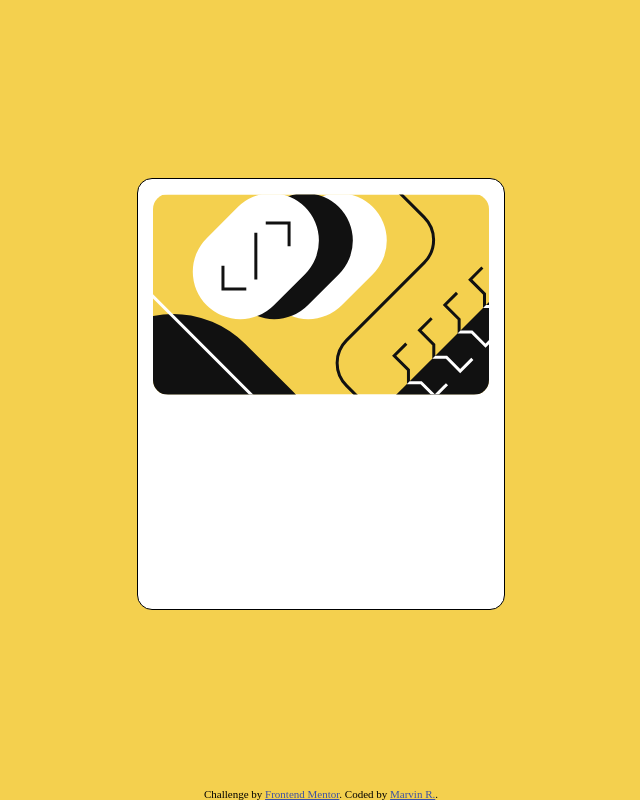
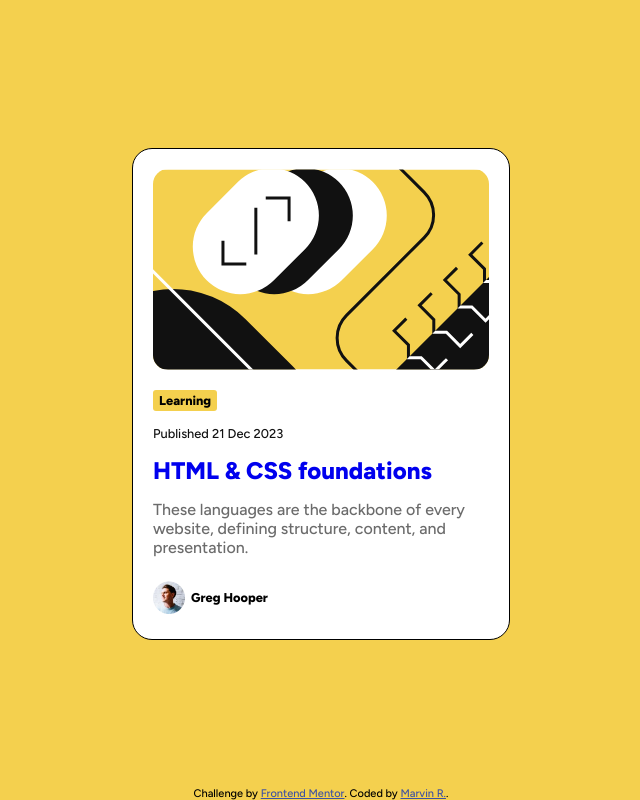
Before and after one commit to elMarMar/blog-preview-card-main, a plain HTML site: page index.html in a window 1280 px wide. Shown: the whole page, without its empty margins (319-959 px from the left). Drawn offline with Linux system fonts and the light colour scheme.

Commit message:
final draft

```diff
--- a/index.html
+++ b/index.html
@@ -13,7 +13,12 @@
     />
 
     <title>Frontend Mentor | Blog preview card</title>
-
+    <link rel="preconnect" href="https://fonts.googleapis.com" />
+    <link rel="preconnect" href="https://fonts.gstatic.com" crossorigin />
+    <link
+      href="https://fonts.googleapis.com/css2?family=Figtree:ital,wght@0,300..900;1,300..900&display=swap"
+      rel="stylesheet"
+    />
     <!-- Feel free to remove these styles or customise in your own stylesheet 👍 -->
     <style>
       .attribution {
@@ -22,6 +27,11 @@
       }
       .attribution a {
         color: hsl(228, 45%, 44%);
+      }
+
+      * {
+        font-family: "Figtree", serif;
+        font-weight: 500;
       }
 
       body {
@@ -33,6 +43,11 @@
         background-color: hsl(47, 88%, 63%);
       }
 
+      p,
+      h1 {
+        margin: 0px;
+      }
+
       .content {
         flex-grow: 1; /*Fills Remaining Space*/
         flex-shrink: 1; /*Allows shrinking for shorter displays*/
@@ -42,11 +57,15 @@
       }
 
       .card {
+        display: flex; /*will allow me to margin-auto for profile*/
+        flex-direction: column;
+
         background-color: hsl(0, 0%, 100%);
-        height: 400px;
-        padding: 15px;
+        height: 450px;
+        max-width: 336px;
+        padding: 20px;
 
-        border-radius: 15px;
+        border-radius: 20px;
         border-style: solid;
         border-color: black;
         border-width: 1px;
@@ -55,12 +74,87 @@
       .card > img {
         border-radius: 15px;
       }
+
+      .card #learning {
+        align-self: flex-start; /*overrides the default - align-items: stretch - in flexbox*/
+        width: auto;
+        background-color: hsl(47, 88%, 63%);
+
+        font-size: 0.8rem;
+        font-weight: 800;
+        padding: 3px 6px 3px 6px;
+        margin-top: 20px;
+        margin-bottom: 15px;
+        border-radius: 3px;
+      }
+
+      .card #published-date {
+        font-size: 0.8rem;
+        color: hsl(0, 0%, 7%);
+      }
+
+      .card > a {
+        text-decoration: none;
+      }
+
+      .card > a:visited {
+        color: inherit;
+      }
+
+      .card > a:hover {
+        color: hsl(47, 88%, 63%);
+      }
+
+      .card > a > h1 {
+        font-size: 1.5rem;
+        font-weight: 800;
+        margin-top: 15px;
+        margin-bottom: 15px;
+      }
+
+      .card #info {
+        color: hsl(0, 0%, 42%);
+      }
+
+      .profile {
+        padding-bottom: 5px;
+        margin-top: auto;
+        display: flex;
+        align-items: center;
+      }
+      .profile #avatar {
+        width: 32px;
+      }
+
+      .profile > span {
+        margin-left: 6px;
+        font-weight: 800;
+        font-size: 0.8rem;
+      }
     </style>
   </head>
   <body>
     <div class="content">
       <div class="card">
         <img src="./assets/images/illustration-article.svg" alt="card image" />
+        <p id="learning">Learning</p>
+        <p id="published-date">Published 21 Dec 2023</p>
+        <a
+          href="https://www.theodinproject.com/paths/foundations/courses/foundations"
+          ><h1>HTML & CSS foundations</h1>
+        </a>
+        <p id="info">
+          These languages are the backbone of every website, defining structure,
+          content, and presentation.
+        </p>
+        <div class="profile">
+          <img
+            id="avatar"
+            src="./assets/images/image-avatar.webp"
+            alt="Greg Hooper Photo"
+          />
+          <span>Greg Hooper</span>
+        </div>
       </div>
     </div>
 
```
